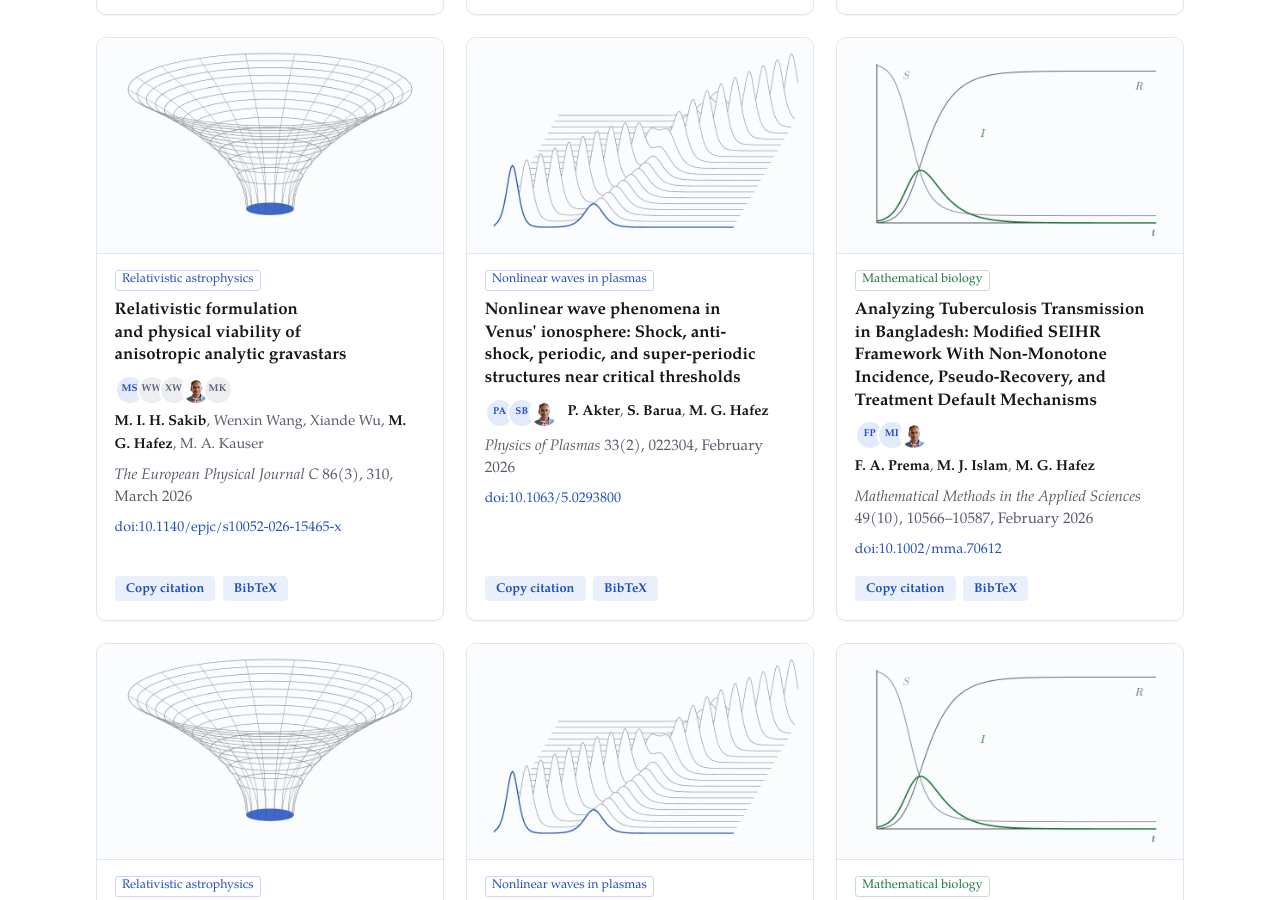
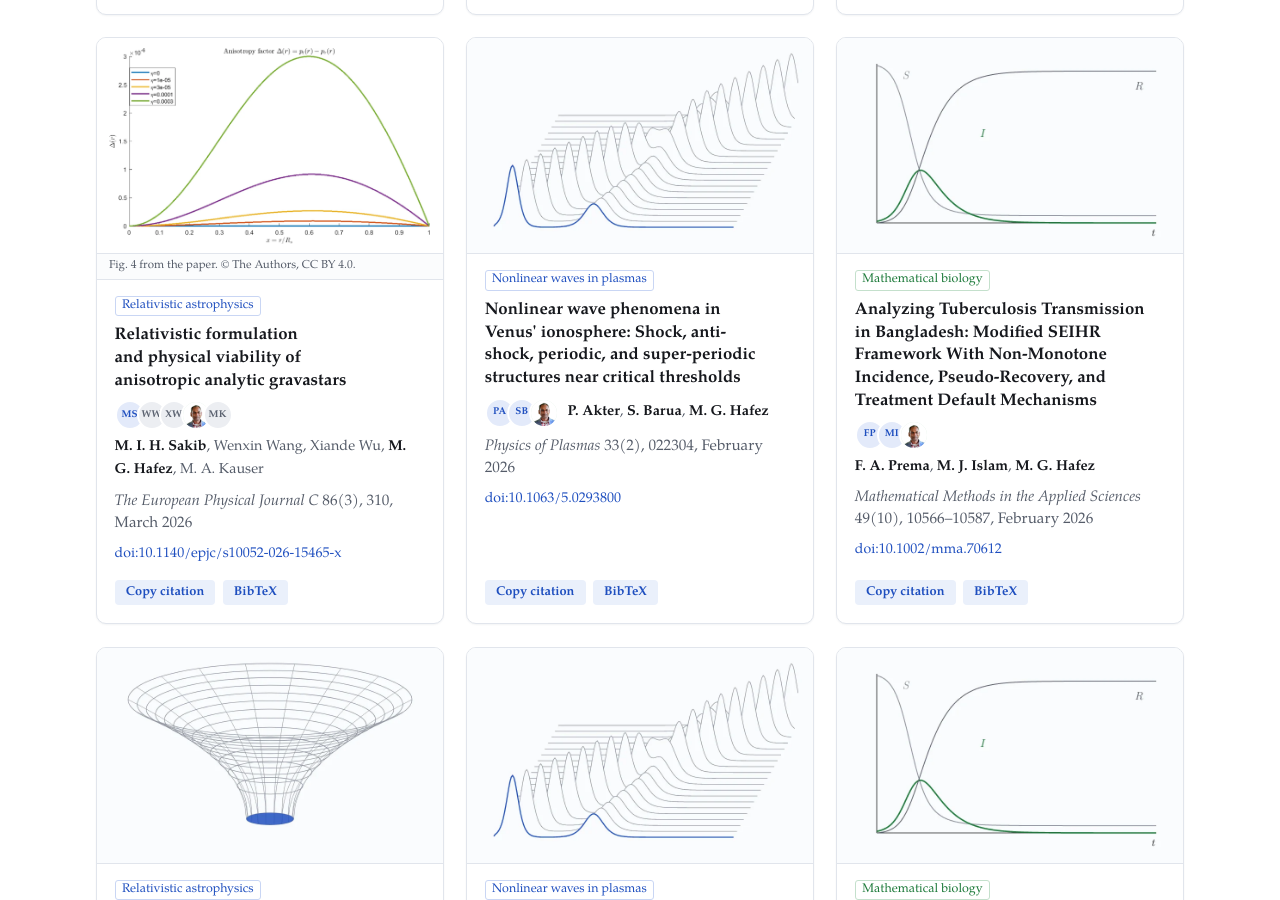
Before and after one commit to MPBLab/mpblab.github.io, a Jekyll site: the page built from publications.html, in a window 1280 px wide and 900 px high, scrolled down 2716 px. Built offline with Jekyll 4.4.1, drawn with Linux system fonts in a browser that asks for light colours; some of the changed text lies outside the part shown.

Commit message:
Add figures for the EPJ C and Discover Space papers
Fetched from Springer's image server; CC BY 4.0 and CC BY-NC-ND 4.0,
unmodified apart from resizing, with credit lines.

Co-Authored-By: Claude Opus 5.5 <noreply@anthropic.com>
Claude-Session: https://claude.ai/code/session_011cDtMcLHHhAaKfFLiu1eVc

```diff
--- a/_data/publications.yml
+++ b/_data/publications.yml
@@ -166,6 +166,9 @@
   doi: "10.1140/epjc/s10052-026-15465-x"
   type: "journal"
   topic: "relativistic-astrophysics"
+  image: "fig-epjc-2026-gravastar.webp"
+  image_alt: "Anisotropy factor inside the gravastar model for different parameter values"
+  image_credit: "Fig. 4 from the paper. © The Authors, CC BY 4.0."
 
 - title: "Analyzing Tuberculosis Transmission in Bangladesh: Modified SEIHR Framework With Non‐Monotone Incidence, Pseudo‐Recovery, and Treatment Default Mechanisms"
   authors: "Fahmida Akter Prema, Md. Jahidul Islam, Md. Golam Hafez"
@@ -288,6 +291,9 @@
   doi: "10.1007/s11038-025-09569-9"
   type: "journal"
   topic: "evolution-equations"
+  image: "fig-discover-space-2025-kp-solitons.webp"
+  image_alt: "Three-dimensional and contour plots of colliding KP multi-solitons"
+  image_credit: "Fig. 10 from the paper. © The Authors, CC BY-NC-ND 4.0."
 
 - title: "A comparative study on overtaking collisional ion-acoustic multi-soliton around the critical values in the sense of fractal and fractional differential operators"
   authors: "Salena Akther, M. G. Hafez, Shahrina Akter"
```
Also changed, not shown: assets/img/pubs/fig-discover-space-2025-kp-solitons.webp (added), assets/img/pubs/fig-epjc-2026-gravastar.webp (added).
